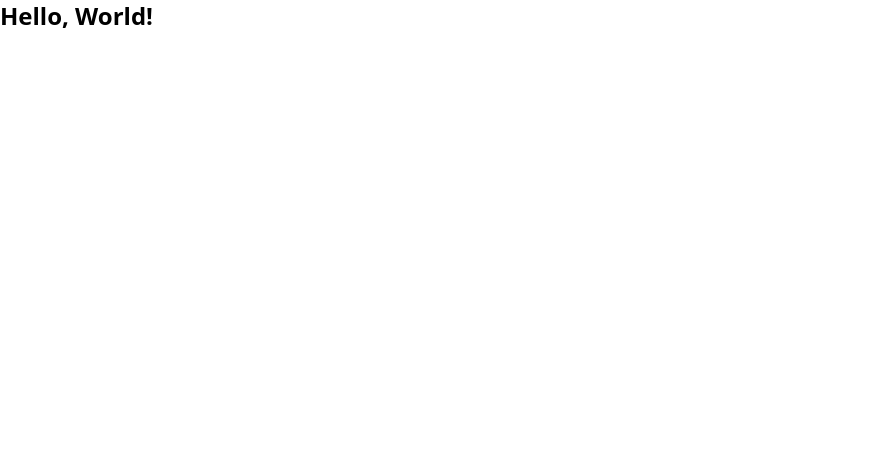
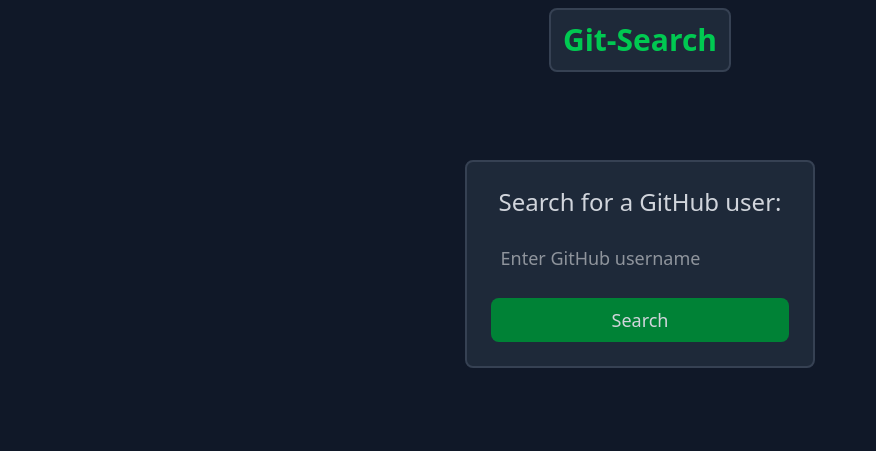
Before and after one commit to Prabhjotsi2008/Git-Search, a website: page dist/index.html in a window 1280 px wide. Shown: the whole page, without its empty margins (0-876 px from the left). Drawn offline with Linux system fonts and the light colour scheme.

Commit message:
header + input-field DONE

```diff
--- a/dist/index.html
+++ b/dist/index.html
@@ -6,7 +6,21 @@
     <link rel="stylesheet" href="./style.css">
     <title>Document</title>
 </head>
-<body>
-    <h1 class="text-2xl font-bold">Hello, World!</h1>
+<body class="bg-gray-900 text-white">
+    <!-- header starts -->
+    <header class="flex items-center justify-center p-2 font-bold  text-green-500">
+        <h1 class="text-2xl md:text-3xl bg-gray-800 border-2 border-gray-700 p-3 rounded-lg">Git-Search</h1>
+    </header>
+    <!-- header ends -->
+
+    <main class="flex flex-col justify-center items-center p-15 md:p-20 gap-10 md:gap-20 md:flex-row">
+        <!-- Input-container starts -->
+        <div class="input-cont flex justify-center items-center flex-col gap-3 md:gap-4 border-2 border-gray-700 p-4 md:p-6 rounded-lg bg-gray-800">
+            <p class="text-lg md:text-2xl px-2 text-gray-300">Search for a GitHub user:</p>
+            <input type="text" id="username" class="text-md md:text-lg p-2 rounded-lg text-white w-full outline-none border-2 border-transparent hover:border-green-600" placeholder="Enter GitHub username">
+            <button class="md:text-lg text-gray-300 bg-green-700 hover:bg-green-600 active:bg-green-700  font-medium rounded-lg w-full p-1.5 md:p-2">Search</button>
+        </div>
+        <!-- Input-container ends -->
+    </main>
 </body>
 </html>
```
Also changed, not shown: dist/style.css.
